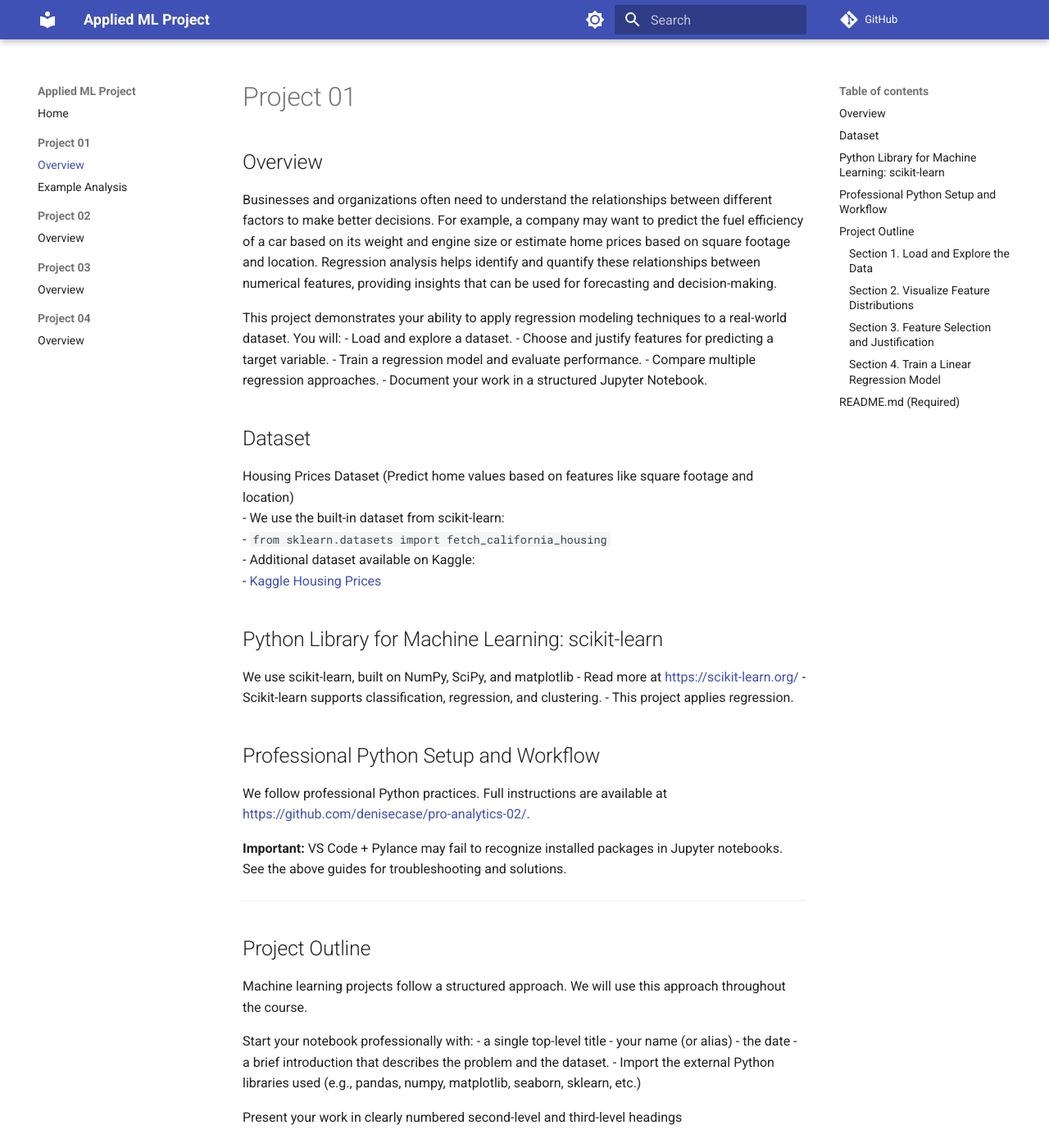
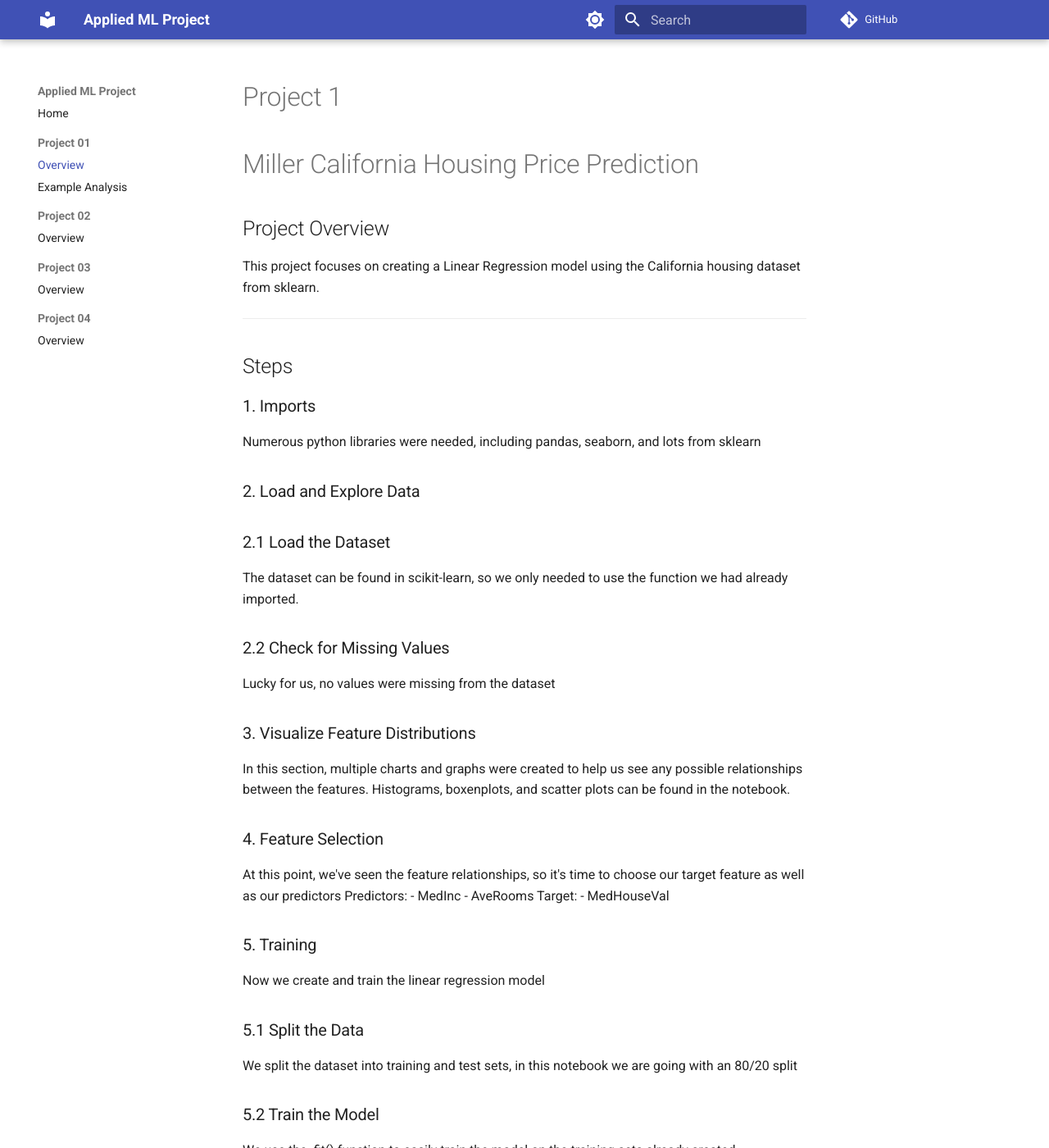
Before and after one commit to DMill31/applied-ml-miller, an MkDocs documentation site: the page built from docs/project01/README.md, in a window 1280 px wide and 1400 px high. Shown: the whole window at 82% size. Built offline with MkDocs 1.6.1 and Material for MkDocs 9.7.7, drawn with Linux system fonts in a browser that asks for light colours; comment, search, counter and statistics services are not loaded; some of the changed text lies outside the part shown.

Commit message:
Updated docs README.mds

````diff
--- a/docs/project01/README.md
+++ b/docs/project01/README.md
@@ -1,89 +1,67 @@
-# Project 01
+# Project 1
+# Miller California Housing Price Prediction
 
-## Overview
-Businesses and organizations often need to understand the relationships between different factors to make better decisions.
-For example, a company may want to predict the fuel efficiency of a car based on its weight and engine size or estimate home prices based on square footage and location.
-Regression analysis helps identify and quantify these relationships between numerical features, providing insights that can be used for forecasting and decision-making.
-
-This project demonstrates your ability to apply regression modeling techniques to a real-world dataset. You will:
-- Load and explore a dataset.
-- Choose and justify features for predicting a target variable.
-- Train a regression model and evaluate performance.
-- Compare multiple regression approaches.
-- Document your work in a structured Jupyter Notebook.
-
-## Dataset
-Housing Prices Dataset (Predict home values based on features like square footage and location)
-- We use the built-in dataset from scikit-learn:
-   - `from sklearn.datasets import fetch_california_housing`
-- Additional dataset available on Kaggle:
-   - [Kaggle Housing Prices](https://www.kaggle.com/c/house-prices-advanced-regression-techniques)
-
-## Python Library for Machine Learning: scikit-learn
-We use scikit-learn, built on NumPy, SciPy, and matplotlib
-   - Read more at <https://scikit-learn.org/>
-   - Scikit-learn supports classification, regression, and clustering.
-   - This project applies regression.
-
-
-## Professional Python Setup and Workflow
-We follow professional Python practices.
-Full instructions are available at <https://github.com/denisecase/pro-analytics-02/>.
-
-
-**Important:** VS Code + Pylance may fail to recognize installed packages in Jupyter notebooks.
-See the above guides for troubleshooting and solutions.
+## Project Overview
+This project focuses on creating a Linear Regression model using the California housing dataset from sklearn.
 
 ---
 
-## Project Outline
-Machine learning projects follow a structured approach.
-We will use this approach throughout the course.
+## Steps
 
-Start your notebook professionally with:
-- a single top-level title
-- your name (or alias)
-- the date
-- a brief introduction that describes the problem and the dataset.
-- Import the external Python libraries used (e.g., pandas, numpy, matplotlib, seaborn, sklearn, etc.)
+### 1. Imports
+Numerous python libraries were needed, including pandas, seaborn, and lots from sklearn
 
-Present your work in clearly numbered second-level and third-level headings
+### 2. Load and Explore Data
 
-### Section 1. Load and Explore the Data
-- 1.1 Load the dataset and display the first 10 rows.
-- 1.2 Check for missing values and display summary statistics.
+### 2.1 Load the Dataset
+The dataset can be found in scikit-learn, so we only needed to use the function we had already imported.
 
-Analysis: What do you notice about the dataset? Are there any data issues?
+### 2.2 Check for Missing Values
+Lucky for us, no values were missing from the dataset
 
-### Section 2. Visualize Feature Distributions
-- 2.1 Create histograms, boxplots, and scatterplots.
-- 2.2 Identify patterns or anomalies in feature distributions.
+### 3. Visualize Feature Distributions
+In this section, multiple charts and graphs were created to help us see any possible relationships between the features.
+Histograms, boxenplots, and scatter plots can be found in the notebook.
 
-Analysis: What patterns or anomalies do you see? Do any features stand out?
+### 4. Feature Selection
+At this point, we've seen the feature relationships, so it's time to choose our target feature as well as our predictors
+Predictors:
+- MedInc
+- AveRooms
+Target:
+- MedHouseVal
 
-### Section 3. Feature Selection and Justification
-- 3.1 Choose two input features for predicting the target.
-- 3.2 Justify your selection with reasoning.
+### 5. Training
+Now we create and train the linear regression model
 
-Analysis: Why did you choose these features? How might they impact predictions?
+### 5.1 Split the Data
+We split the dataset into training and test sets, in this notebook we are going with an 80/20 split
 
-### Section 4. Train a Linear Regression Model
-- 4.1 Define X (features) and y (target).
-- 4.2 Train a Linear Regression model using Scikit-Learn.
-- 4.3 Report R^2, MAE, RMSE.
+### 5.2 Train the Model
+We use the .fit() function to easily train the model on the training sets already created
 
-Analysis: How well did the model perform? Any surprises in the results?
-
-See [EXAMPLE_ANALYSIS](./EXAMPLE_ANALYSIS.md) for more.
+### 5.3 Reports
+In this section we calculate R^2, MAE, and RMSE to see how well our model performs.
+Functions are already available for calculating these values so we simply need to call them.
 
 ---
+## How to Run the Project
 
-## README.md (Required)
+### 1. Open the Notebook
+This project's notebook can be found at:
 
-Include a professional README.md. Include:
-- a personalized title
-- an introduction to your project
-- a clickable link to your notebook file.
-- Instructions on how to set up your virtual environment and run your notebook locally.
+notebooks/project01/ml01.ipynb
 
-If starting with an assignment README, remove the parts you do not need to present your project.
+[notebook](https://github.com/DMill31/applied-ml-miller/blob/main/notebooks/project01/ml01.ipynb)
+
+### 2. Activate the Virtual Environment & Select Kernel
+In the terminal, run:
+
+```shell
+.\.venv\Scripts\activate
+```
+
+Once the virtual environment is up, at the top of the notebook select the kernel that goes with it
+
+### 3. Run the Notebook
+Either select the 'Run All' button at the top of the notebook or run the notebook cell by cell
````
Also changed, not shown: docs/project02/README.md (+2 -0 lines).
